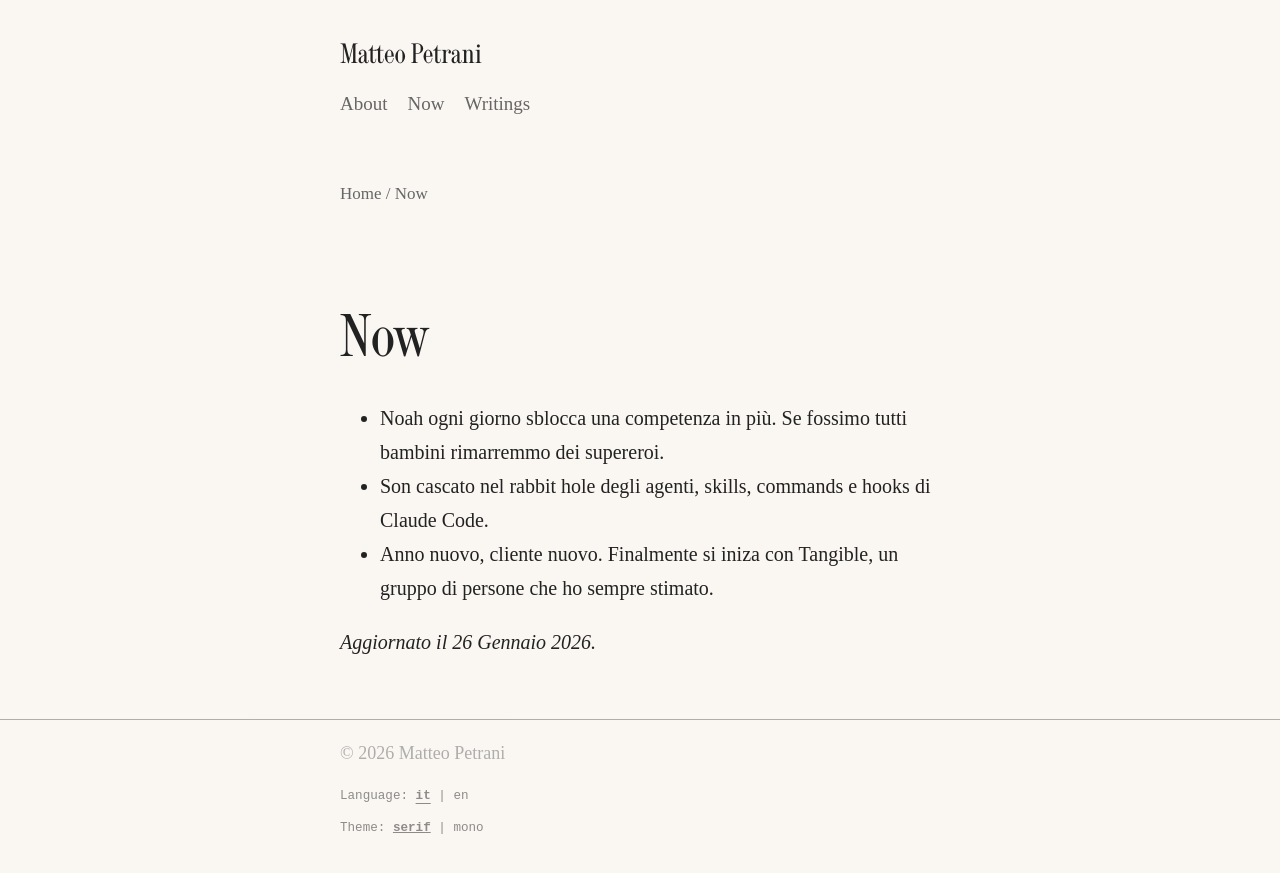
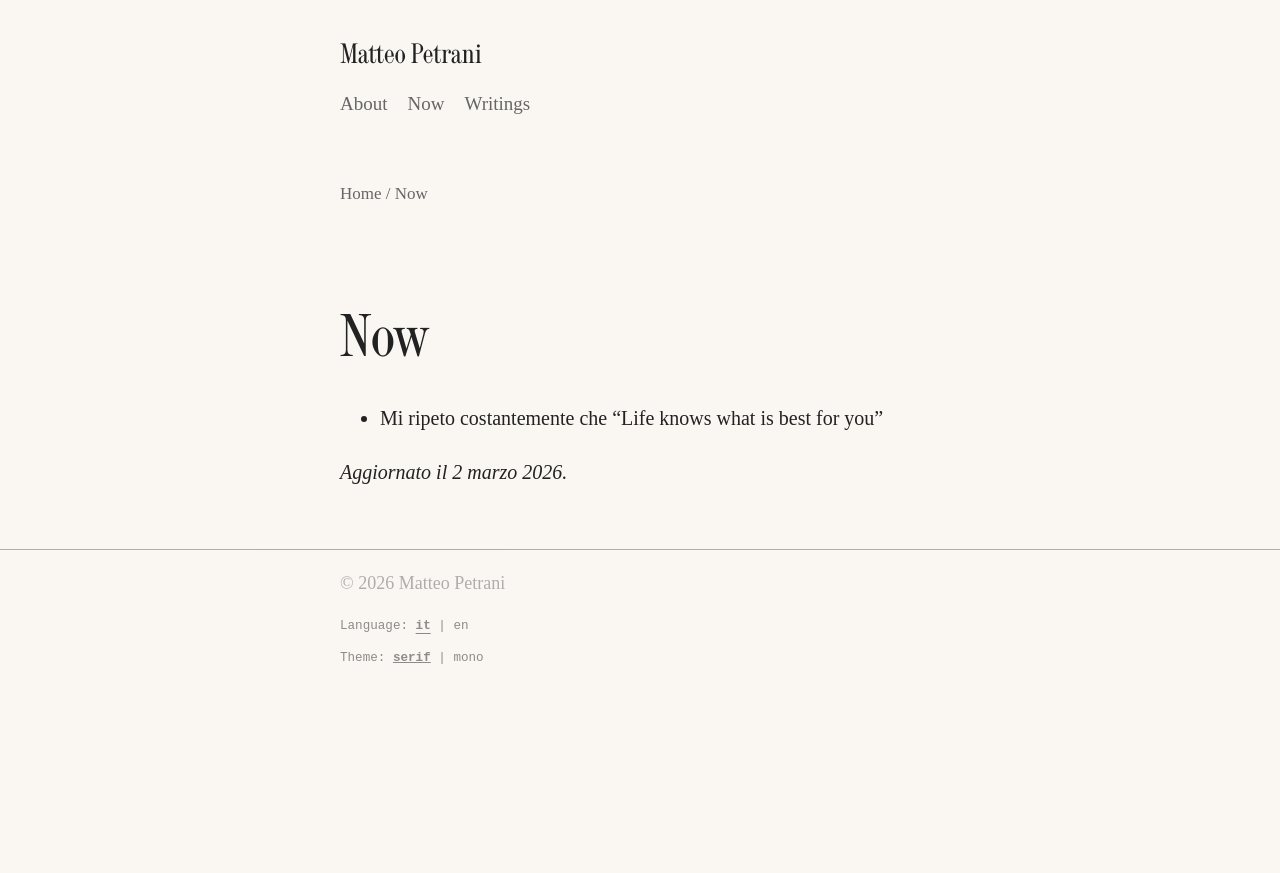
Before and after one commit to matteopetrani/matteopetrani.github.io, a Jekyll site: the page built from it/now.md, in a window 1280 px wide. Shown: the top 873 px of the page. Built offline with Jekyll 4.4.1, drawn with Linux system fonts in a browser that asks for light colours; some web fonts are replaced.

```diff
--- a/it/now.md
+++ b/it/now.md
@@ -4,8 +4,6 @@ title: Now
 permalink: /it/now/
 lang: it
 ---
-* Noah ogni giorno sblocca una competenza in più. Se fossimo tutti bambini rimarremmo dei supereroi.
-* Son cascato nel rabbit hole degli agenti, skills, commands e hooks di Claude Code.
-* Anno nuovo, cliente nuovo. Finalmente si iniza con Tangible, un gruppo di persone che ho sempre stimato.
+* Mi ripeto costantemente che "Life knows what is best for you"
 
-*Aggiornato il 26 Gennaio 2026.*
+*Aggiornato il 2 marzo 2026.*
```
Also changed, not shown: en/now.md (+2 -4 lines).
